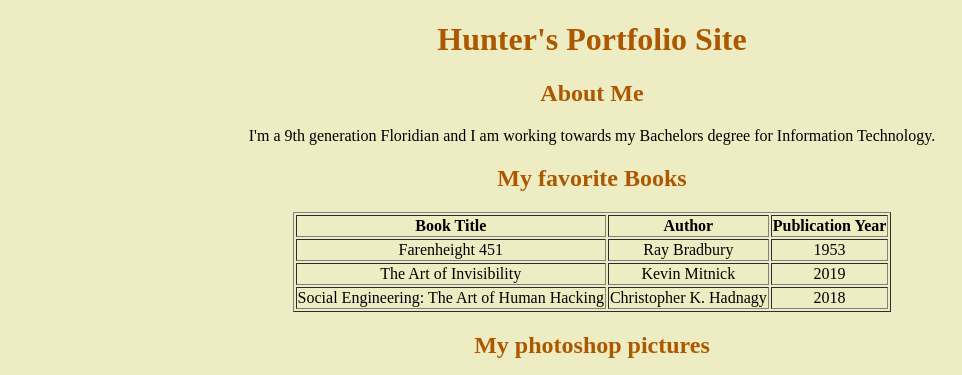
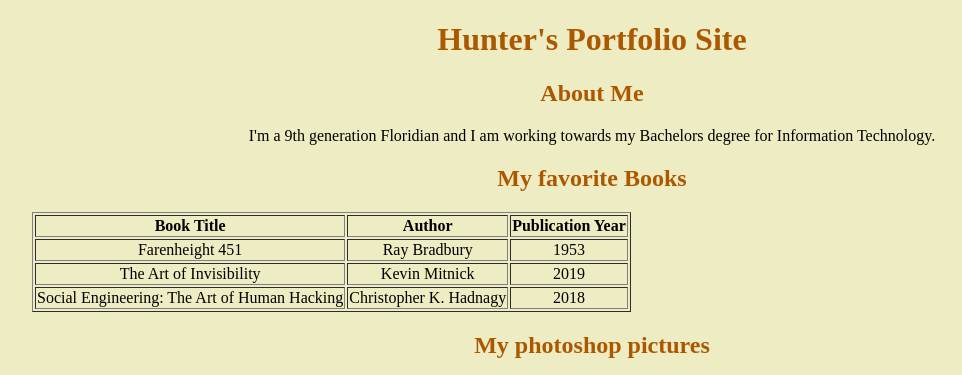
Before and after one commit to Hroberts1/Hunter-Site.github.io, a plain HTML site: page index.html in a window 1280 px wide. Shown: the top 375 px of the page, without its empty margins (48-1010 px from the left). Drawn offline with Linux system fonts and the light colour scheme.

```diff
--- a/styles.css
+++ b/styles.css
@@ -16,8 +16,7 @@
 }
 
 .table{
-  margin-left: auto;
-  margin-right: auto;
+  margin: 0px;
 
   text-align: center;
 
```
